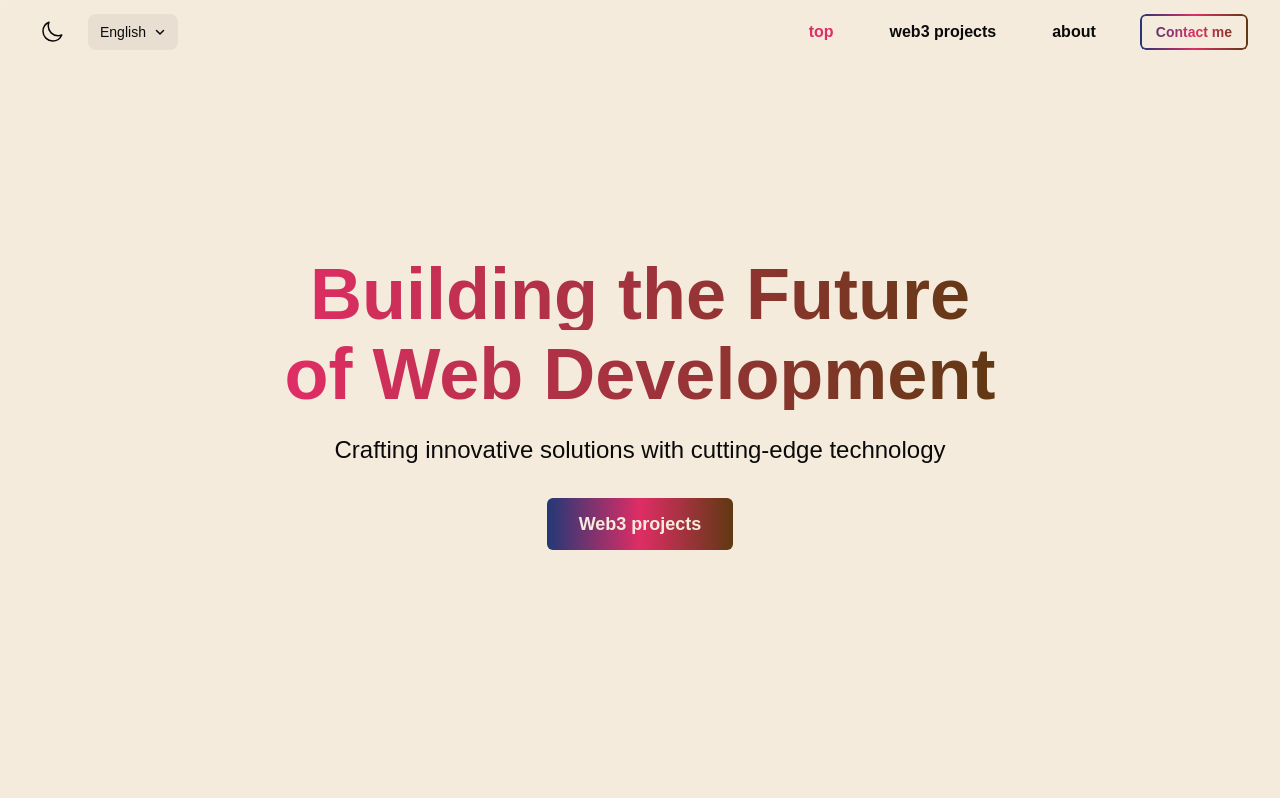
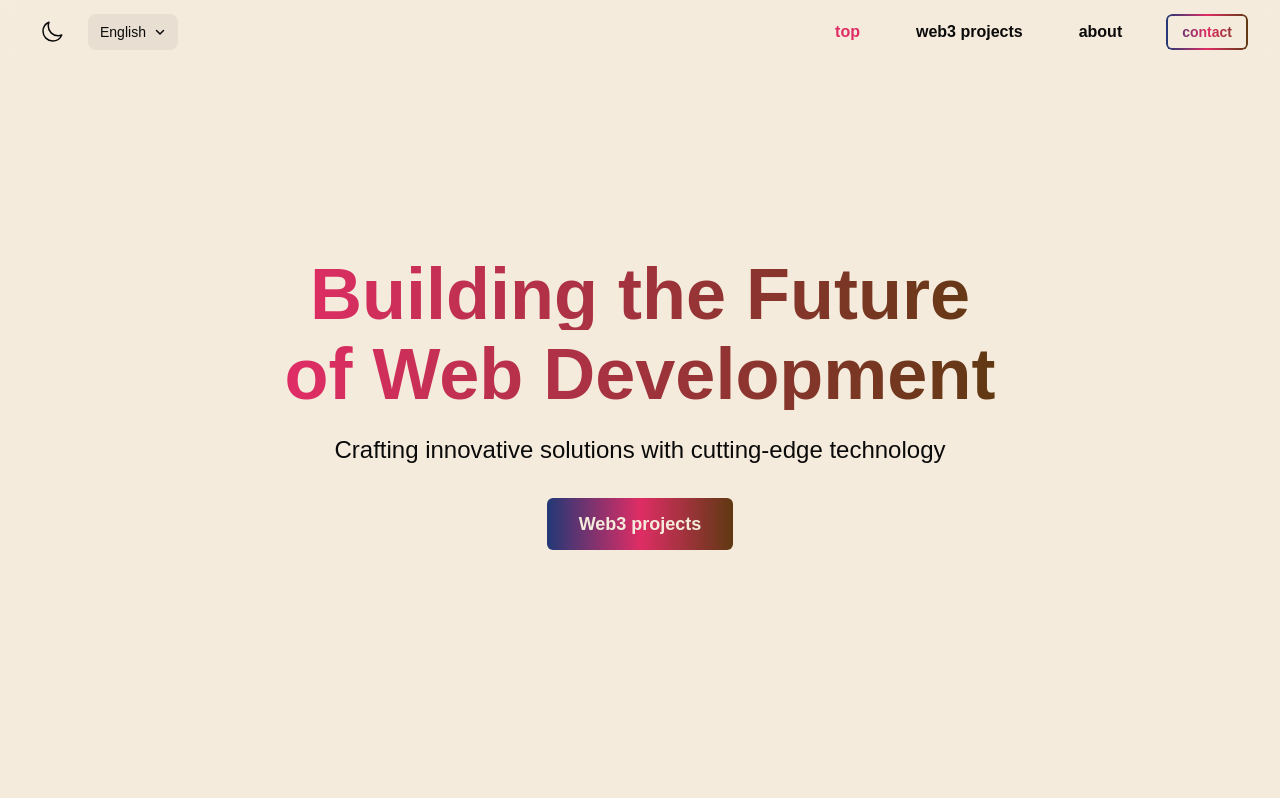
Before and after one commit to gala1234/website, a Next.js app: page / in a window 1280 px wide. Shown: the top 798 px of the page. Built offline with nearby package versions, Linux system fonts and the light colour scheme.

Commit message:
some refactor

```diff
--- a/src/components/navigation/DesktopNavigation.tsx
+++ b/src/components/navigation/DesktopNavigation.tsx
@@ -5,8 +5,9 @@ import { useLanguage } from '@/providers/LanguageProvider';
 import GradientButton from '../common/GradientButton';
 import ThemeToggle from '../common/ThemeToggle';
 import LanguageSelector from '../common/LanguageSelector';
-import type { NavLink } from './constant';
-import { sections } from './constant';
+import type { NavLink } from '../../constants/navigation';
+import { sections } from '../../constants/navigation';
+import { buttons } from '../../constants/common';
 
 export default function DesktopNavigation({
   setActiveSection,
@@ -57,9 +58,9 @@ export default function DesktopNavigation({
           <GradientButton
             secondary
             small
-            onClick={() => (window.location.href = '#contact')}
+            onClick={() => (window.location.href = buttons.contactMe.link)}
           >
-            Contact me
+            {buttons.contactMe.name[language]}
           </GradientButton>
         </div>
       </nav>
--- a/src/components/navigation/MobileNavigation.tsx
+++ b/src/components/navigation/MobileNavigation.tsx
@@ -5,8 +5,9 @@ import { useLanguage } from '@/providers/LanguageProvider';
 import GradientButton from '../common/GradientButton';
 import ThemeToggle from '../common/ThemeToggle';
 import HamburgerButton from '../common/HamburgerButton';
-import type { NavLink } from './constant';
-import { sections } from './constant';
+import type { NavLink } from '../../constants/navigation';
+import { sections } from '../../constants/navigation';
+import { buttons } from '../../constants/common';
 
 export default function MobileNavigation({
   setActiveSection,
@@ -59,10 +60,10 @@ export default function MobileNavigation({
             small
             onClick={() => {
               setIsOpen(false);
-              window.location.href = '#contact';
+              window.location.href = buttons.contactMe.link;
             }}
           >
-            Contact me
+            {buttons.contactMe.name[language]}
           </GradientButton>
           <div className="mt-auto flex justify-center pb-8">
             <ThemeToggle />
--- a/src/components/navigation/Navigation.tsx
+++ b/src/components/navigation/Navigation.tsx
@@ -1,12 +1,11 @@
 'use client';
 
 import React, { useState } from 'react';
-import { useLanguage } from '@/providers/LanguageProvider';
 
 import DesktopNavigation from './DesktopNavigation';
 import MobileNavigation from './MobileNavigation';
-import type { NavLink } from './constant';
-import { sections } from './constant';
+import type { NavLink } from '../../constants/navigation';
+import { sections } from '../../constants/navigation';
 
 export default function Navigation() {
   const [activeSection, setActiveSection] = useState<NavLink>(sections[0]);
--- /dev/null
+++ b/src/constants/common.ts
@@ -0,0 +1,9 @@
+export const buttons = {
+  contactMe: {
+    name: {
+      en: 'contact',
+      es: 'contacto',
+    },
+    link: '#contact',
+  },
+};
```
Also changed, not shown: src/constants/navigation.ts (renamed from src/components/navigation/constant.ts).
